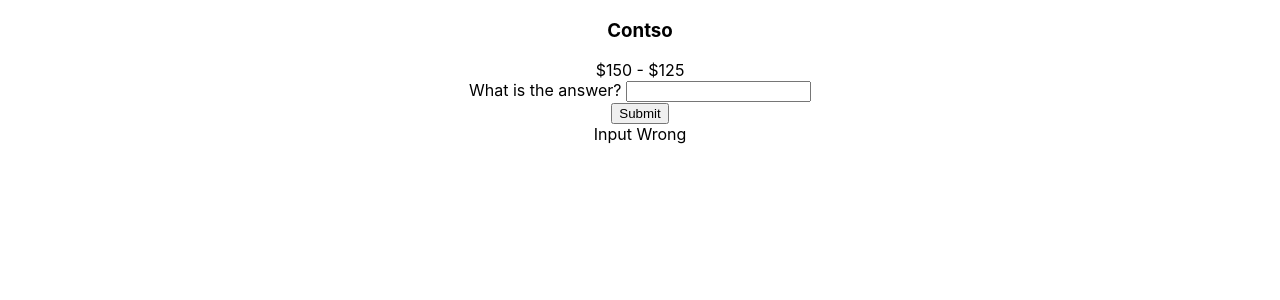
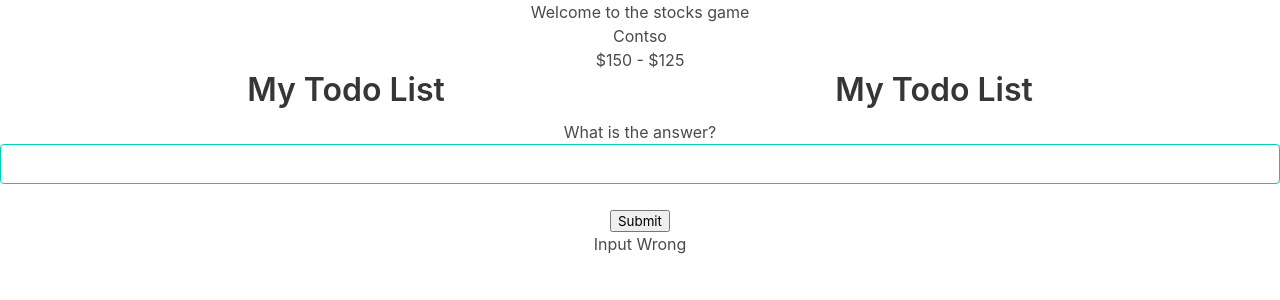
Before and after one commit to Dom-Hindsite/stock-solve, a React (Create React App) app: page / in a window 1280 px wide. Shown: the top 300 px of the page. Built offline with nearby package versions, Linux system fonts and the light colour scheme.

Commit message:
Added Bulma

```diff
--- a/package.json
+++ b/package.json
@@ -11,6 +11,7 @@
     "@types/node": "^16.11.26",
     "@types/react": "^17.0.39",
     "@types/react-dom": "^17.0.11",
+    "bulma": "^0.9.3",
     "react": "^17.0.2",
     "react-dom": "^17.0.2",
     "react-scripts": "5.0.0",
--- a/src/App.tsx
+++ b/src/App.tsx
@@ -5,6 +5,7 @@ import { MathProblem } from "./components/MathProblem";
 import { UserInput } from "./components/UserInput";
 import { StockData, EodStock } from "./types/stocks";
 import { GetRandomStockCodeUS } from "./util/StockCodes";
+import "bulma/css/bulma.min.css";
 
 function App() {
   const [answer, setAnswer] = useState(false);
@@ -39,8 +40,7 @@ function App() {
     //Temp
     setNum1(150);
     setNum2(125);
-    setCompanyName('Contso');
-
+    setCompanyName("Contso");
   }, []);
 
   //This function is to remind me how to call just the date EOD
@@ -85,14 +85,21 @@ function App() {
     //Temp new values
     setNum1(Math.round(Math.random() * (100 - 1) + 1));
     setNum2(Math.round(Math.random() * (num1 - 1) + 1));
-    setCompanyName('Contso');
+    setCompanyName("Contso");
   };
 
   return (
     <div className="App">
-      <MathProblem num1={num1} num2={num2} companyName={companyName} />
-      <UserInput onUserInput={inputHandler} />
-      <div>Input {answer ? "Correct" : "Wrong"}</div>
+      <div className="rows">
+        <div className="row" id="heading">
+          <h2>Welcome to the stocks game</h2>
+        </div>
+        <div className="row" id="GameSection">
+          <MathProblem num1={num1} num2={num2} companyName={companyName} />
+          <UserInput onUserInput={inputHandler} />
+          <div>Input {answer ? "Correct" : "Wrong"}</div>
+        </div>
+      </div>
     </div>
   );
 }
--- a/src/components/MathProblem.tsx
+++ b/src/components/MathProblem.tsx
@@ -12,6 +12,16 @@ export const MathProblem = (props: MathProblemProps) => {
       <h3 id="header-company">{props.companyName}</h3>
       <label id="label-num1" >${props.num1} - </label>
       <label id="label-num2">${props.num2}</label>
+      <div className="container">
+        <div className="columns">
+          <div className="column">
+            <h1 className="title">My Todo List</h1>
+          </div>
+          <div className="column">
+            <h1 className="title">My Todo List</h1>
+          </div>
+        </div>
+      </div>
     </div>
   );
 };
--- a/src/components/UserInput.tsx
+++ b/src/components/UserInput.tsx
@@ -15,9 +15,16 @@ export const UserInput = (props: UserInputProps) => {
 
   return (
     <form onSubmit={submitHandler}>
-      <div>
-        <label htmlFor="input-text">What is the answer? </label>
-        <input type="text" id="input-text" ref={textInputRef} />
+      <div className="columns">
+        <div className="column">
+          <label htmlFor="input-text">What is the answer? </label>
+          <input
+            className="input is-primary"
+            type="text"
+            id="input-text"
+            ref={textInputRef}
+          />
+        </div>
       </div>
       <button type="submit">Submit</button>
     </form>
```
Also changed, not shown: 1 other file (tests, documents, lock files or other folders).
